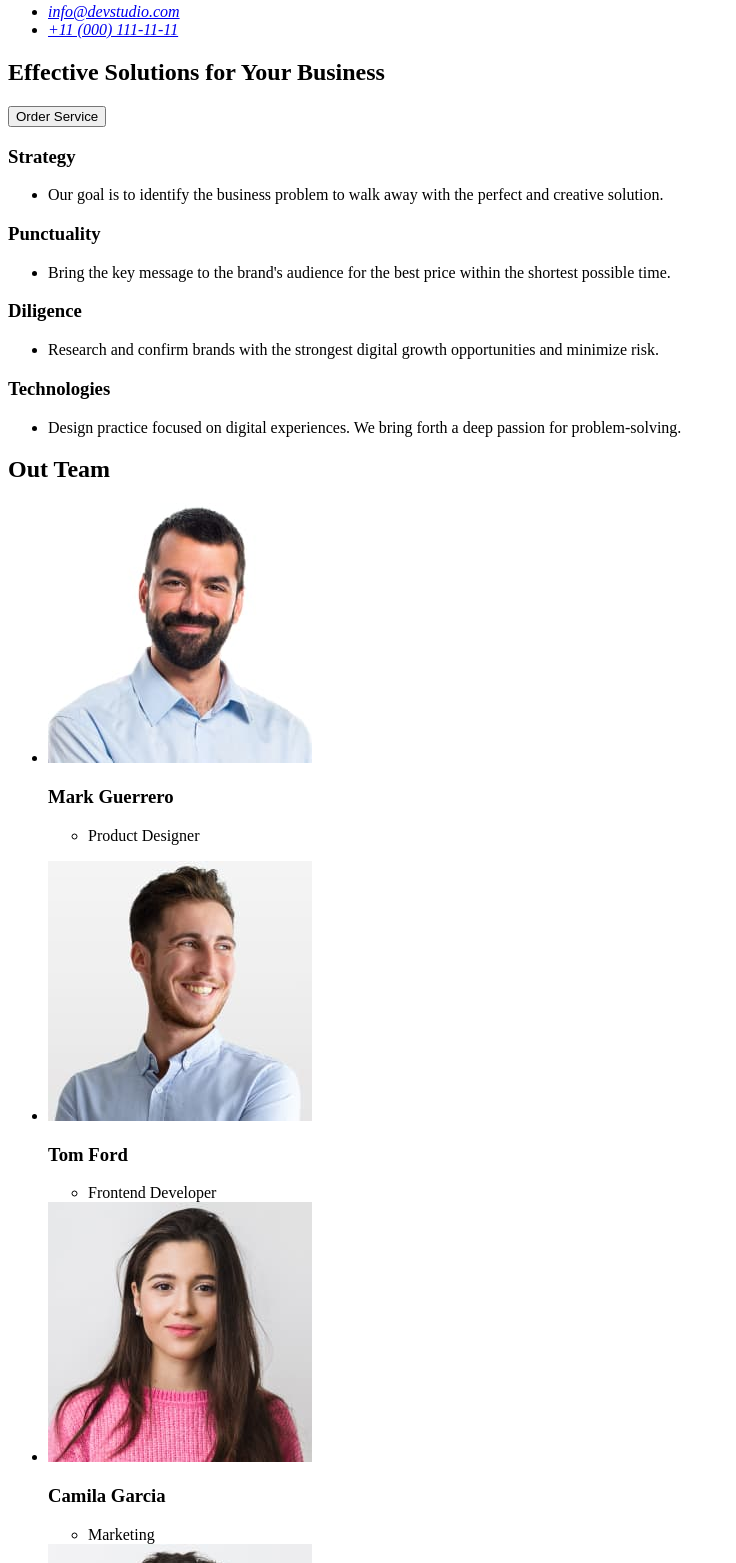
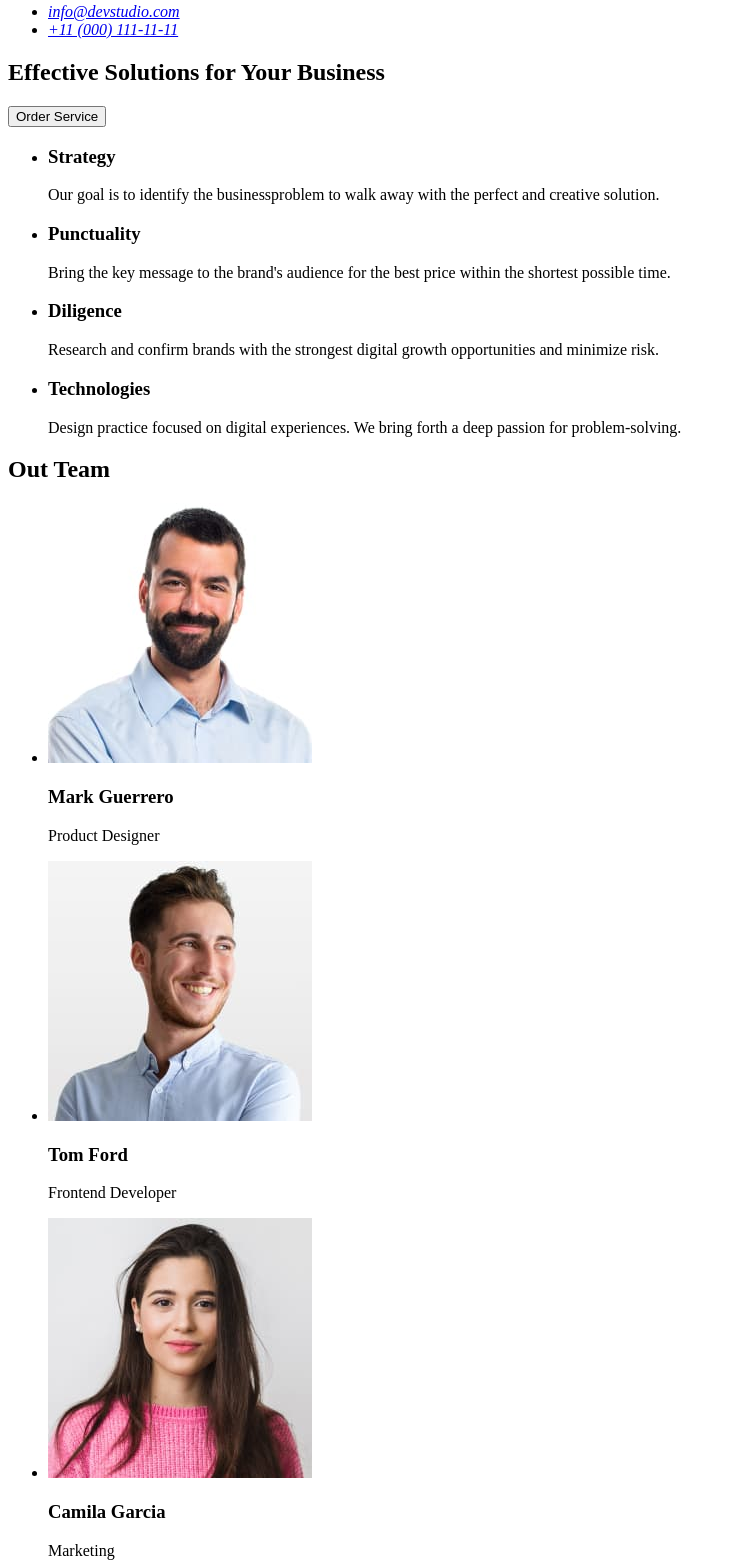
Before and after one commit to yevhenplatokhin22/goit-markup-hw-01, a plain HTML site: page index.html in a window 1280 px wide. Shown: the part 109-1672 px from the top of the page, without its empty margins (0-736 px from the left). Drawn offline with Linux system fonts and the light colour scheme.

Commit message:
update 20:57

```diff
--- a/index.html
+++ b/index.html
@@ -29,53 +29,43 @@
    </section>
    <section>
     <h2 hidden>Hi</h2>
-    <h3>Strategy</h3>
-        <ul>
-        <li><p>Our goal is to identify the business problem to walk away with the perfect and creative solution.</p></li>
-        </ul>
-    <h3>Punctuality</h3>
     <ul>
-        <li><p>Bring the key message to the brand's audience for the best price within the shortest possible time.</p></li>
-    </ul>
-    <h3>Diligence</h3>
-        <ul>
-    <li><p>Research and confirm brands with the strongest digital growth opportunities and minimize risk.</p></li>
-        </ul>
-    <h3>Technologies</h3>
-    <ul>
-        <li><p>Design practice focused on digital experiences. We bring forth a deep passion for problem-solving.</p></li>
-    </ul>
-   </section>
+        <li>
+          <h3>Strategy</h3>
+          <p>Our goal is to identify the businessproblem to walk away with the perfect and creative solution. </p>
+        </li>
+        <li>
+          <h3>Punctuality</h3>
+          <p>Bring the key message to the brand's audience for the best price within the shortest possible time.</p>
+        </li>
+        <li>
+          <h3>Diligence</h3>
+          <p>Research and confirm brands with the strongest digital growth opportunities and minimize risk.</p>
+        </li>
+        <li>
+          <h3>Technologies</h3>
+          <p>Design practice focused on digital experiences. We bring forth a deep passion for problem-solving.</p>
+        </li>
+      </ul>
+    </section>
    <section>
     <h2>Out Team</h2>
     <ul>
-        <li>
-            <img src="./images/mark-image.jpg" alt="mark-card" width="264" height="260">
+        <li><img src="./images/mark-image.jpg" alt="mark-card" width="264" height="260">
             <h3>Mark Guerrero</h3>
-            <ul>
-                <li><p>Product Designer</p></li>
-            </ul>
+            <p>Product Designer</p>
         </li>
-        <li>
-            <img src="./images/tom-image.jpg" alt="tom-card" width="264" height="260">
+        <li><img src="./images/tom-image.jpg" alt="tom-card" width="264" height="260">
             <h3>Tom Ford</h3>
-            <ul>
-                <li>Frontend Developer</li>
-            </ul>
+            <p>Frontend Developer</p>
         </li>
-        <li>
-            <img src="./images/camila-image.jpg" alt="camila-card" width="264" height="260">
+        <li><img src="./images/camila-image.jpg" alt="camila-card" width="264" height="260">
             <h3>Camila Garcia</h3>
-            <ul>
-                <li>Marketing</li>
-            </ul>
+                <p>Marketing</p>
         </li>
-        <li>
-            <img src="./images/daniel-image.jpg" alt="daniel-card" width="264" height="260">
+        <li><img src="./images/daniel-image.jpg" alt="daniel-card" width="264" height="260">
             <h3>Daniel Wilson</h3>
-            <ul>
-                <li>UI Designer</li>
-            </ul>
+            <p>UI Designer</p>
         </li>
     </ul>
    </section>
```
